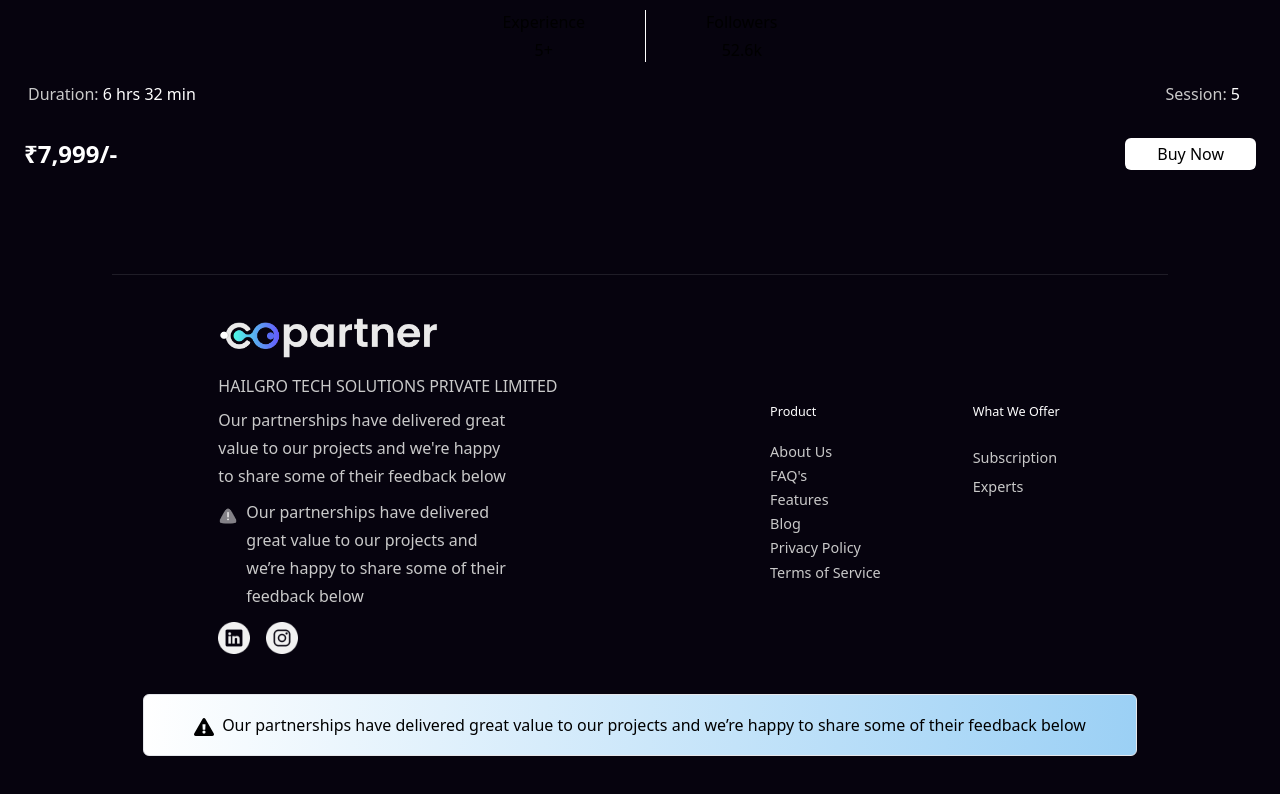
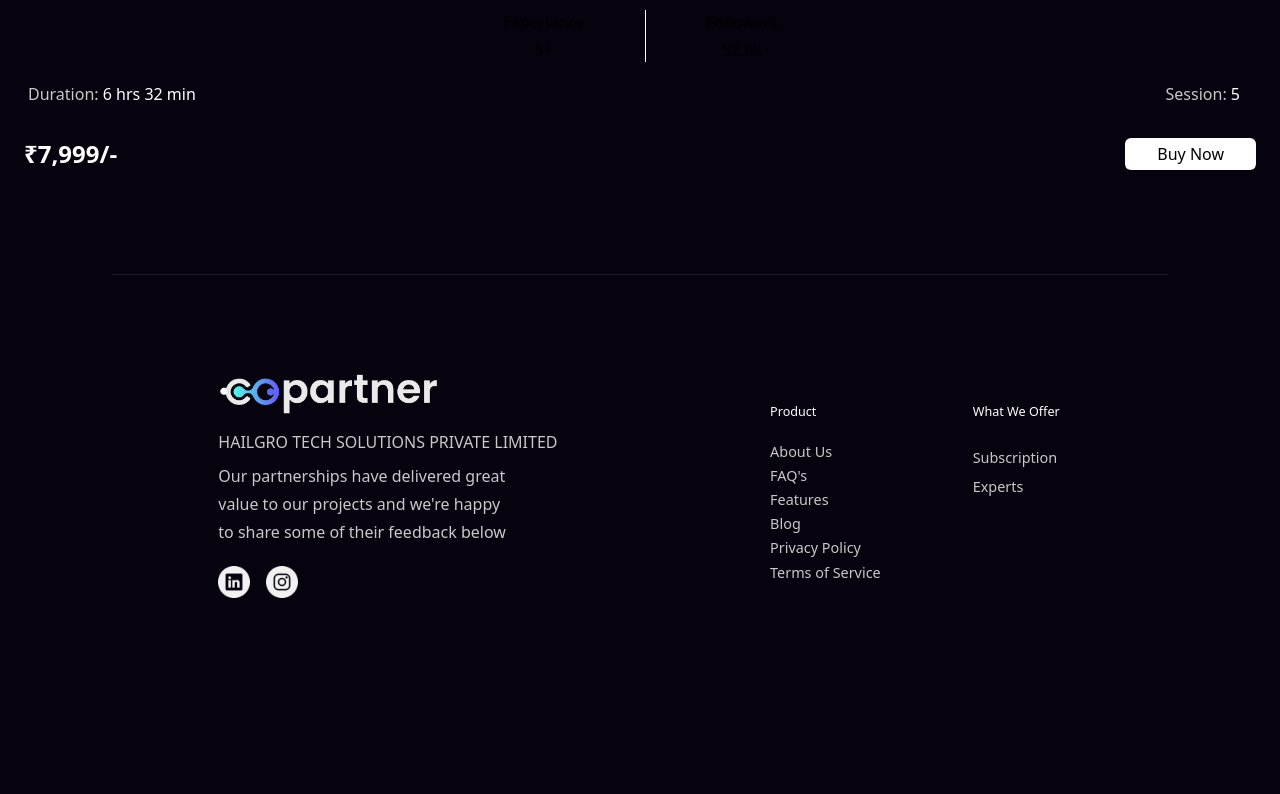
Before and after one commit to eesheesingh/copartner, a React (Create React App) app: page /subscriptionRA/1/course in a window 1280 px wide. Shown: the part 342-1136 px from the top of the page. After the commit the page ends 1016 px from the top, so only its background shows below. Built offline with nearby package versions, Linux system fonts and the light colour scheme.

Commit message:
Disclaimer 3,4 added

```diff
--- a/src/components/Footer/Footer.jsx
+++ b/src/components/Footer/Footer.jsx
@@ -2,7 +2,6 @@
 import { logo, linkedin, instagram, exclamation } from "../../assets";
 import { Link } from "react-router-dom";
 import { FaExclamationTriangle } from "react-icons/fa";
-
 
 const ProductList = [
   { name: "About Us", link: "/about-us" },
@@ -24,7 +23,7 @@
   const scrollToTop = () => {
     window.scrollTo({
       top: 0,
-      behavior: 'smooth',
+      behavior: "smooth",
     });
   };
   return (
@@ -35,21 +34,30 @@
           <span className=" font-normal md:text-[16px] text-[14px] text-dimWhite">
             HAILGRO TECH SOLUTIONS PRIVATE LIMITED
           </span>
-          <span className="md:w-[296px] w-[296px] md:h-[80px] h-[66px] font-normal md:text-[16px] text-[14px] md:leading-[28px] leading-[22px] text-dimWhite">
-            Our partnerships have delivered great value to our projects and we're
-            happy to share some of their feedback below
+          <span className="md:w-[296px] w-[296px] md:h-[80px] h-[66px] font-normal md:text-[16px] text-[14px] md:leading-[28px] leading-[22px] text-dimWhite mb-4">
+            Our partnerships have delivered great value to our projects and
+            we're happy to share some of their feedback below
           </span>
-          <div className='justify-start items-center flex py-2 md:w-[296px] w-[296px] md:h-[80px] h-[66px] my-5 md:leading-[28px] leading-[22px]'>
-              <span className='flex items-start gap-2 md:text-[16px] text-[15px] text-[#c9c9c9] my-[10px]'>
-                  <img src={exclamation} className='w-5 h-5 mt-2' alt="" />
-                  Our partnerships have delivered great value to our projects and we’re happy to share some of their feedback below
+          {/* <div className="justify-start items-center flex py-2 md:w-[296px] w-[296px] md:h-[80px] h-[66px] my-5 md:leading-[28px] leading-[22px]">
+            <span className="flex items-start gap-2 md:text-[16px] text-[15px] text-[#c9c9c9] my-[10px]">
+              <img src={exclamation} className="w-5 h-5 mt-2" alt="" />
+              Our partnerships have delivered great value to our projects and
+              we’re happy to share some of their feedback below
             </span>
-            </div>
+          </div> */}
           <div className="flex gap-4 rounded-full">
-            <a href="https://www.linkedin.com/company/copartnerindia/" target="_blank" rel="noreferrer">
-              <img src={linkedin}  alt="LinkeDin" className="w-8" />
+            <a
+              href="https://www.linkedin.com/company/copartnerindia/"
+              target="_blank"
+              rel="noreferrer"
+            >
+              <img src={linkedin} alt="LinkeDin" className="w-8" />
             </a>
-            <a href="https://www.instagram.com/copartner.in/" target="_blank" rel="noreferrer">
+            <a
+              href="https://www.instagram.com/copartner.in/"
+              target="_blank"
+              rel="noreferrer"
+            >
               <img src={instagram} alt="Instagram" className="w-8" />
             </a>
           </div>
@@ -60,13 +68,14 @@
               Product
             </span>
             {ProductList.map((product) => (
-      <a
-        href={product.link} // Update href to the link of the AboutUs page ("/about")
+              <Link
+                onClick={scrollToTop}
+                to={product.link}
                 key={product.link}
                 className="font-normal text-[0.9rem] text-left leading-[14.7px] text-dimWhite hover:text-white"
               >
                 {product.name}
-      </a>
+              </Link>
             ))}
           </div>
           <div className="flex flex-col justify-between w-[117px] h-[90px] mt-[5px]">
@@ -86,19 +95,21 @@
           </div>
         </div>
       </div>
-      <div className="md:mt-[100px] md:w-[100%] md:mb-0 mb-10 w-full justify-around flex md:flex-row flex-col items-center">
-        <div className="border-[1px] p-2 md:px-[50px] rounded-md"
+      {/* <div className="md:mt-[100px] md:w-[100%] md:mb-0 mb-10 w-full justify-around flex md:flex-row flex-col items-center">
+        <div
+          className="border-[1px] p-2 md:px-[50px] rounded-md"
           style={{
-          backgroundImage:"linear-gradient(94.34deg, #FFFFFF 0%, #9BD0F5 100%)",
+            backgroundImage:
+              "linear-gradient(94.34deg, #FFFFFF 0%, #9BD0F5 100%)",
           }}
         >
-        <span className='flex items-start gap-2 md:text-[16px] text-[15px] text-[##18181B] my-[10px]'>
-                  <FaExclamationTriangle className='md:w-5 md:h-5 w-10 md:mt-1 mt-2'  />
-
-                  Our partnerships have delivered great value to our projects and we’re happy to share some of their feedback below
+          <span className="flex items-start gap-2 md:text-[16px] text-[15px] text-[##18181B] my-[10px]">
+            <FaExclamationTriangle className="md:w-5 md:h-5 w-10 md:mt-1 mt-2" />
+            Our partnerships have delivered great value to our projects and
+            we’re happy to share some of their feedback below
           </span>
         </div>
-      </div>
+      </div> */}
     </div>
   );
 };
--- a/src/components/SubscriptionRAPage/CoursePaymentPopup.jsx
+++ b/src/components/SubscriptionRAPage/CoursePaymentPopup.jsx
@@ -49,7 +49,7 @@
           <div className='justify-start items-center flex py-2'>
             <span className='flex items-center gap-2 md:text-[12px] text-[10px]'>
                 <img src={exclamation} className='w-5 h-5' alt="" />
-                Subscription
+                Transferring any amount or communicating outside of Copartner may result in fraudulent experiences and potential loss of your money. Please pay or communicate exclusively through our platform.
             </span>
           </div>
           <div className="flex justify-between py-2 mb-4 border-b-[1px] border-t-[1px] border-[#c9c9c962]">
--- a/src/components/SubscriptionRAPage/KYCPopup.jsx
+++ b/src/components/SubscriptionRAPage/KYCPopup.jsx
@@ -60,7 +60,7 @@
           <div className='justify-start items-center flex py-2'>
             <span className='flex items-center gap-2 md:text-[12px] text-[10px]'>
                 <img src={exclamation} className='w-5 h-5' alt="" />
-                Subscription
+                Users are solely responsible for the accuracy and authenticity of any documents or information submitted for Know Your Customer (KYC) verification. Copartner assumes no liability for any issues or consequences arising from the submission of inaccurate or falsified documents.
             </span>
           </div>
           <button className="bg-[#fff] text-[#000] py-3 px-2 rounded-sm hover:bg-[#000] hover:text-[#fff] transition duration-300">
--- a/src/components/SubscriptionRAPage/SubscriptionPaymentPopup.jsx
+++ b/src/components/SubscriptionRAPage/SubscriptionPaymentPopup.jsx
@@ -51,7 +51,7 @@
           <div className='justify-start items-center flex py-2'>
             <span className='flex items-center gap-2 md:text-[12px] text-[10px]'>
                 <img src={exclamation} className='w-5 h-5' alt="" />
-                Subscription
+                Transferring any amount or communicating outside of Copartner may result in fraudulent experiences and potential loss of your money. Please pay or communicate exclusively through our platform.
             </span>
           </div>
           <div className="flex justify-between py-2 mb-4 border-b-[1px] border-t-[1px] border-[#c9c9c962]">
```
Lines whose indentation alone changed are shown as unchanged.
